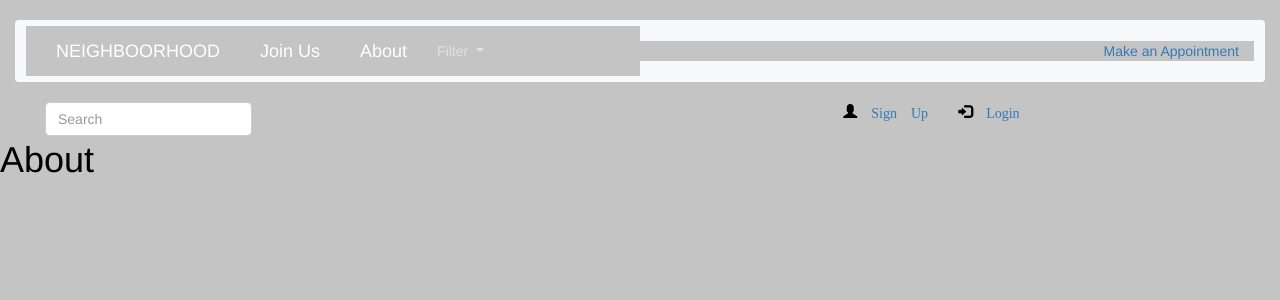
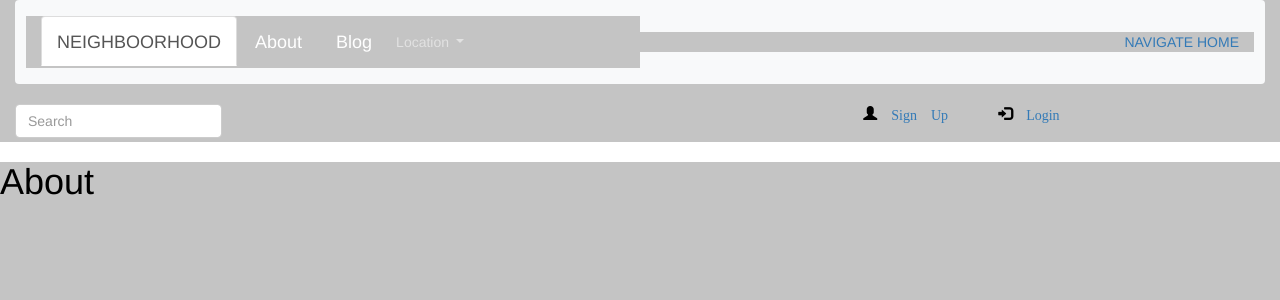
Before and after one commit to Munyiwamwangi/NeighbourHood, a Django app: page /about/ in a window 1280 px wide. Shown: the top 300 px of the page. Run offline with Django 3.2, Linux system fonts and the light colour scheme; some libraries are stand-ins or nearby versions.

Commit message:
add navigation to different areas and detailing about a place

```diff
--- a/hood/templates/navbar.html
+++ b/hood/templates/navbar.html
@@ -1,36 +1,41 @@
 {% extends 'base.html' %}
 {% block content %}
 
-	<div style="display: flex;" class="navbar-nav ml-auto nav-flex-icons container-fluid ">
+	<div style="display: flex;" class="navbar-nav ml-auto nav-flex-icons container-fluid row">
 		<nav class="mb-1 navbar navbar-expand-lg navbar-dark bg-light ">
 			<div class="collapse navbar-collapse col-6 col-md-6 col-sm-6 col-lg-6" id="navbarSupportedContent-333">
-					<ul class="navbar-nav mr-auto">
+					<ul class="navbar-nav mr-auto nav-tabs card-header-tabs">
 							<li class="nav-item active">
 								<a class="navbar-brand" href="{% url 'nyumbani' %}">NEIGHBOORHOOD</a>
 							</li>
 							<li class="nav-item">
-								<a class="navbar-brand" href="{% url 'nyumbani' %}">Join Us</a>
-							</li>
-							<li class="nav-item">
 								<a class="navbar-brand" href="{% url 'about' %}">About</a>
 							</li>
+
+							<li class="nav-item">
+								<a class="navbar-brand" href="{% url 'nyumbani' %}">Blog</a>
+							</li>
+
 							<li class="nav-item dropdown">
 								<a class="nav-link dropdown-toggle" id="navbarDropdownMenuLink-333" data-toggle="dropdown"
-									aria-haspopup="true" aria-expanded="false">Filter
+									aria-haspopup="true" aria-expanded="false">Location
 								</a>
 								<div class="dropdown-menu dropdown-default" aria-labelledby="navbarDropdownMenuLink-333">
-									<a class="dropdown-item" href="{% url 'nyumbani' %}">Todays</a>
-									<a class="dropdown-item" href="{% url 'search_results' %}">Category</a>
-									<a class="dropdown-item" href="#">Location</a>
+									<a class="dropdown-item list-group-item" href="{% url 'nyumbani' %}">Kilimani</a>
+									<a class="dropdown-item list-group-item" href="{% url 'search_results' %}">Jujamaica</a>
+									<a class="dropdown-item list-group-item" href="#">Kileleshwa</a>
 								</div>
 							</li>
 					</ul>
 			</div>
 			<div class="col-md-6 col-sm-6 col-7 text-right">
               <p class="mb-0">
-                <a href="#" class="cta-btn" data-toggle="modal" data-target="#modalAppointment">Make an Appointment</a></p>
+                <a href="#" class="cta-btn" data-toggle="modal" data-target="#modalAppointment">NAVIGATE HOME</a></p>
             </div>
 		</nav>
+	</div>
+
+	<div class="row">
 		<nav class="row container-fluid">
 				<div style="display: inline-flex;"  class="col-4 col-sm-4 col-md-4">
 					<form style="float: left;" class="fl form-inline my-1 nav-item navbar-brand navbar-collapse" role="search" action="{% url 'search_results' %}">
@@ -45,8 +50,8 @@
 				<div class="col-4 col-sm-4 col-md-4"></div>
 
 				<div style="display: inline-flex;" class="col-4 col-sm-4 col-md-4 navbar-brand navbar-collapse">
-						<h5 class="nav-item nav-link glyphicon glyphicon-user  mr-sm-5"><a href="/accounts/signup"><span class=""></span> Sign Up</a></h5>
-						<h5 class="nav-item nav-link glyphicon glyphicon-log-in mr-sm-5"><a href="#"><span class=""></span> Login</a></h5>
+						<h5 class="nav-item nav-link glyphicon glyphicon-user  mr-sm-5"><a  href="/accounts/register"><span class=""></span> Sign Up</a></h5>
+						<h5 class="nav-item nav-link glyphicon glyphicon-log-in mr-sm-5"><a  href="/accounts/register"><span class=""></span> Login</a></h5>
 				</div>
 		</nav>
 </div>
```
Also changed, not shown: hood/templates/neighborhood.html (+37 -8 lines).
